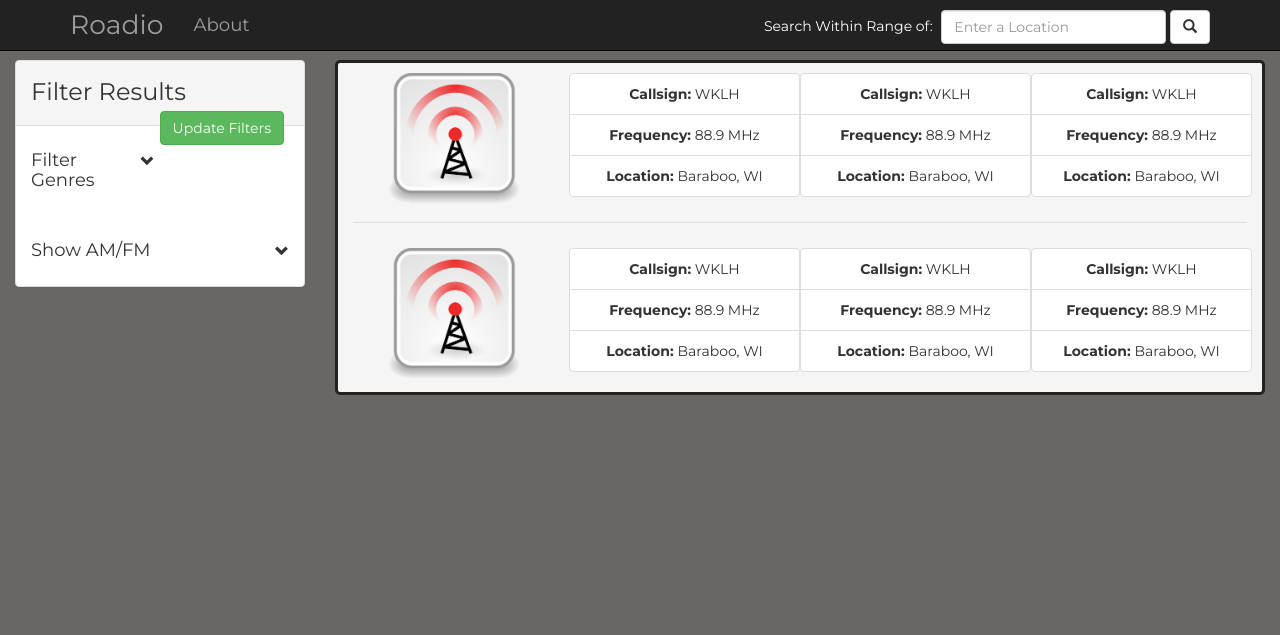
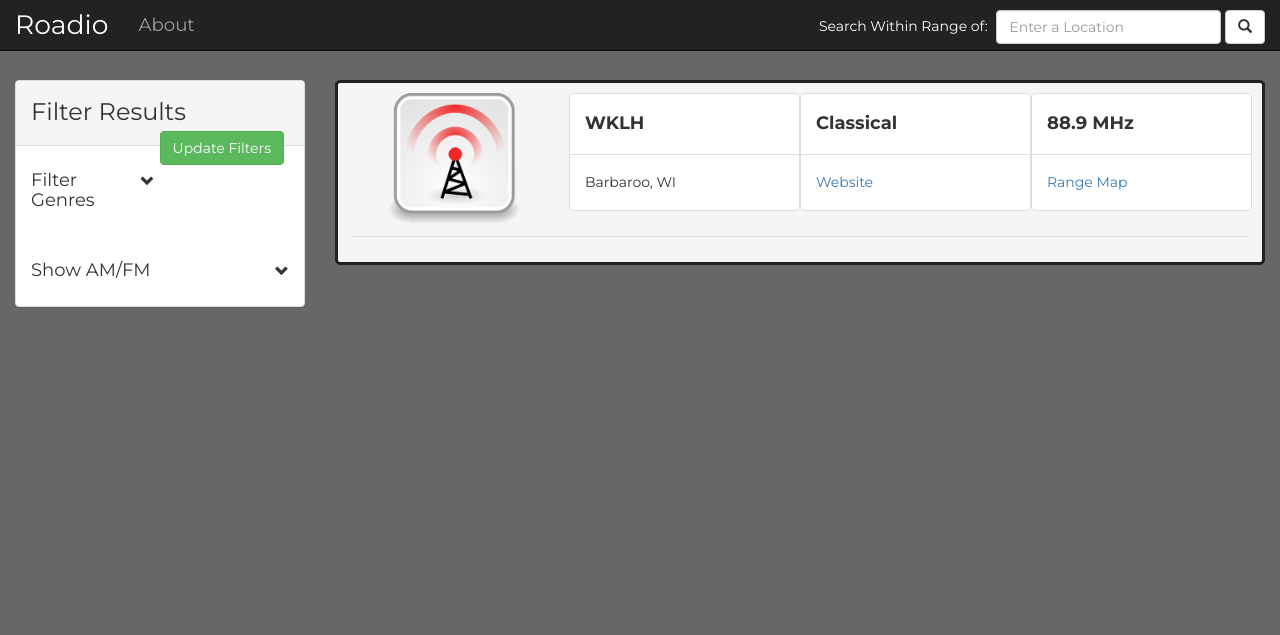
Before and after one commit to Chaseshak/Roadio, a PHP site: page /locationSearch.php in a window 1280 px wide. Shown: the top 635 px of the page. Run offline with PHP 8.4, Linux system fonts and the light colour scheme; data that the repository does not hold is empty; some libraries are stand-ins or nearby versions.

Commit message:
Dynamically running for-loop to populate search results.

```diff
--- a/CSS/locationSearch.css
+++ b/CSS/locationSearch.css
@@ -10,3 +10,7 @@
     border: 0;
     border-top:1px solid #e0e0e0;
 }
+
+#panelFilter:hover {
+    background-color: #e6e6e6
+}
--- a/JS/locationSearch.js
+++ b/JS/locationSearch.js
@@ -3,32 +3,33 @@ $('#lower-nav').affix({
 });
 
 window.onload = function(){
-    loadResults();
+    var results = loadResults();
     createFilters();
+    filters = [];
+    populateSearchResults(results, filters);
 };
 
 var possibleGenres = [];
 
 function loadResults() {
-
+    var results = [];
     for (var i = 1; i < fmData.length; i++) {
-
         callsign = fmData[i]['callsign'];
         toPrint = "";
+        results.push(fmData[i]);
         // Check if the possible filters are added yet, if not add them to the filter array
         if($.inArray(fmData[i]['primaryGenre'], possibleGenres) == -1) {
             possibleGenres.push(fmData[i]['primaryGenre']);
         }
-        for (var key in fmData[i]) { // to iterate through array
-            //document.write(key + ": " + fmData[i][key] + "|");
-            toPrint += fmData[i][key] + "|";
-
-        }
-        createRow(callsign, toPrint);
+        //for (var key in fmData[i]) { // to iterate through array
+        //    //document.write(key + ": " + fmData[i][key] + "|");
+        //    toPrint += fmData[i][key] + "|";
+        //}
+        //createRow(callsign, toPrint);
     }
-
     // sort the possible genres array
     possibleGenres.sort();
+    return results;
 }
 
 function createRow(index, toPrint){
@@ -51,7 +52,6 @@ function createRow(index, toPrint){
     rowDiv.appendChild(colDiv);
     var container = document.getElementById("container");
     container.appendChild(rowDiv);
-
 }
 
 function createFilters(){
@@ -82,6 +82,86 @@ function createFilters(){
     }
 }
 
+function populateSearchResults(results, filters){
+    // if no filters, display all results
+
+    if(filters.length == 0) {
+
+        for(i = 0; i < results.length; i++){
+
+
+            if(results[i]['callsign'].length != 0){ // make sure good data
+                // create row
+                var row = document.createElement("div");
+                row.className = "row";
+
+                // create first column
+                var iconDiv = document.createElement("div");
+                iconDiv.className = "hidden-xs col-sm-3";
+                iconDiv.style="padding: 0;";
+
+                var iconTag = document.createElement("img");
+                iconTag.src = "Resources/radioIcon.png";
+                iconTag.style = "max-height:140px; max-width: 134px;";
+
+                // add img tag to iconDiv and then add to row
+                iconDiv.appendChild(iconTag);
+                row.appendChild(iconDiv);
+
+               // create second column
+                var col2 = document.createElement("div");
+                col2.className = "col-xs-4 col-sm-3";
+                col2.style = "padding: 0";
+
+                // create ul
+                var ul1 = document.createElement("ul");
+                ul1.className = "list-group";
+
+                // create li item callsign
+                var liCall = document.createElement("li");
+                liCall.className = "list-group-item clearfix";
+                var callsign = document.createElement("h4");
+                callsign.className = "pull-left";
+                callsign.innerHTML = "<strong>" + results[i]['callsign'] + "</strong>";
+                // create li item location
+                var liLocation = document.createElement("li");
+                liLocation.className = "list-group-item clearfix";
+                var location = document.createElement("h5");
+                location.className = "pull-left";
+                var city = results[i]['city'].toLocaleLowerCase();
+                city = city.replace("_", " ");
+                city = capitalizeFirstLetter(city);
+                location.innerHTML = city + ", " + results[i]['state'];
+
+                // add all elements
+                liCall.appendChild(callsign);
+                liLocation.appendChild(location);
+                ul1.appendChild(liCall);
+                ul1.appendChild(liLocation);
+                col2.appendChild(ul1);
+                row.appendChild(col2);
+
+                // add row to container
+                var container = document.getElementById("containerResults");
+                container.appendChild(row);
+                // add hr
+                var hr = document.createElement("hr");
+                hr.className = "hr-location";
+                container.appendChild(hr);
+
+            }
+        }
+    }
+    // else display the appropriate filtered results
+    else{
+
+    }
+}
+
+function capitalizeFirstLetter(string){
+    return string.charAt(0).toUpperCase() + string.slice(1);
+}
+
 /**
  * Called when the filter genres dropdown is clicked and changes the glyphicon
  * appropriately to up or down.
--- a/locationSearch.php
+++ b/locationSearch.php
@@ -10,11 +10,11 @@
 
 <!-- Main container for results -->
 
-<div class="container-fluid" style="padding-top: 60px;">
+<div class="container-fluid" style="padding-top: 80px;">
     <div class="row">
         <div class="col-md-3">
             <!-- Begin Filter sidebar -->
-        <div id="sidebar" class="panel panel-default"
+        <div id="lowerNav" class="panel panel-default"
              data-spy="affix" data-offset-top="60" data-offset-bottom="400">
             <!-- Default panel contents -->
             <div class="panel-heading">
@@ -24,7 +24,7 @@
                 </ul>
             </div>
             <!-- Filters for genre container (Dynamically populated) -->
-            <div class="panel-body">
+            <div class="panel-body" id ="panelFilter">
                 <span data-toggle="collapse" href="#collapseFilters"
                     id="filterGlyph" class="glyphicon glyphicon-chevron-down pull-right"
                       aria-hidden="true" style="margin-top: 12px;" onclick="changeFilterIcon()"></span>
@@ -32,7 +32,7 @@
             </div> <!-- End container for filters by genre -->
             <div id="collapseFilters" class="panel-collapse collapse">
             </div>
-            <div class="panel-body">
+            <div class="panel-body" id="panelFilter">
                 <span id="filterGlyph2" data-toggle="collapse" href="#collapseAM_FM" onclick="changeFM_AMIcon()"
                       class="glyphicon glyphicon-chevron-down pull-right" aria-hidden="true" style="margin-top: 12px;"></span>
                 <h4 data-toggle="collapse" href="#collapseAM_FM" onclick="changeFM_AMIcon()">Show AM/FM</h4>
@@ -52,7 +52,7 @@
        </div>
         <!-- Container for search results (dynamically populated -->
         <div class="col-md-9" align="center">
-            <div class="container-fluid" id="container" style="border: 3px solid #222222; border-radius: 5px; background-color: #F5F5F5; padding-top: 10px;">
+            <div class="container-fluid" id="containerResults" style="border: 3px solid #222222; border-radius: 5px; background-color: #F5F5F5; padding-top: 10px;">
                 <!-- begin list result for displaying results -->
                 <div class="row">
                     <!-- Display the icon -->
@@ -61,90 +61,36 @@
                     </div>
                     <div class="col-xs-4 col-sm-3" style="padding: 0">
                         <ul class="list-group">
-                            <li class="list-group-item">
-                                <strong>Callsign:</strong> WKLH
+                            <li class="list-group-item clearfix">
+                                <h4 class="pull-left"><strong>WKLH</strong> </h4>
                             </li>
-                            <li class="list-group-item">
-                                <strong>Frequency:</strong> 88.9 MHz
-                            </li>
-                            <li class="list-group-item">
-                                <strong>Location: </strong>Baraboo, WI
+                            <li class="list-group-item clearfix">
+                                <h5 class="pull-left">Barbaroo, WI</h5>
                             </li>
                         </ul>
                     </div>
                     <div class="col-xs-4 col-sm-3" style="padding: 0">
                         <ul class="list-group">
-                            <li class="list-group-item">
-                                <strong>Callsign:</strong> WKLH
+                            <li class="list-group-item clearfix">
+                                <h4 class="pull-left"><strong>Classical</strong></h4>
                             </li>
-                            <li class="list-group-item">
-                                <strong>Frequency:</strong> 88.9 MHz
-                            </li>
-                            <li class="list-group-item">
-                                <strong>Location: </strong>Baraboo, WI
+                            <li class="list-group-item clearfix">
+                                <h5 class="pull-left"><a href="#">Website</a></h5>
                             </li>
                         </ul>
                     </div>
                     <div class="col-xs-4 col-sm-3" style="padding-right: 10px; padding-left:0px;">
                         <ul class="list-group">
-                            <li class="list-group-item">
-                                <strong>Callsign:</strong> WKLH
+                            <li class="list-group-item clearfix">
+                                <h4 class="pull-left"><strong>88.9 MHz</strong></h4>
                             </li>
-                            <li class="list-group-item">
-                                <strong>Frequency:</strong> 88.9 MHz
-                            </li>
-                            <li class="list-group-item">
-                                <strong>Location: </strong>Baraboo, WI
+                            <li class="list-group-item clearfix">
+                                <h5 class="pull-left"><a href="#">Range Map</a></h5>
                             </li>
                         </ul>
                     </div>
                 </div>
                 <hr class="hr-location">
-                <div class="row">
-                    <!-- Display the icon -->
-                    <div class="hidden-xs col-sm-3" style="padding: 0">
-                        <img src="Resources/radioIcon.png" style="max-height: 140px; max-width: 134px;">
-                    </div>
-                    <div class="col-xs-4 col-sm-3" style="padding: 0">
-                        <ul class="list-group">
-                            <li class="list-group-item">
-                                <strong>Callsign:</strong> WKLH
-                            </li>
-                            <li class="list-group-item">
-                                <strong>Frequency:</strong> 88.9 MHz
-                            </li>
-                            <li class="list-group-item">
-                                <strong>Location: </strong>Baraboo, WI
-                            </li>
-                        </ul>
-                    </div>
-                    <div class="col-xs-4 col-sm-3" style="padding: 0">
-                        <ul class="list-group">
-                            <li class="list-group-item">
-                                <strong>Callsign:</strong> WKLH
-                            </li>
-                            <li class="list-group-item">
-                                <strong>Frequency:</strong> 88.9 MHz
-                            </li>
-                            <li class="list-group-item">
-                                <strong>Location: </strong>Baraboo, WI
-                            </li>
-                        </ul>
-                    </div>
-                    <div class="col-xs-4 col-sm-3" style="padding-right: 10px; padding-left:0px;">
-                        <ul class="list-group">
-                            <li class="list-group-item">
-                                <strong>Callsign:</strong> WKLH
-                            </li>
-                            <li class="list-group-item">
-                                <strong>Frequency:</strong> 88.9 MHz
-                            </li>
-                            <li class="list-group-item">
-                                <strong>Location: </strong>Baraboo, WI
-                            </li>
-                        </ul>
-                    </div>
-                </div>
             </div>
         </div>
 
--- a/templates/include/header.php
+++ b/templates/include/header.php
@@ -24,7 +24,7 @@
 <body style="font-family: 'Montserrat', sans-serif; background-color: #686766">
 
 <nav class="navbar navbar-inverse navbar-fixed-top" role="navigation">
-    <div class="container">
+    <div class="container-fluid" style="padding-left:15px; padding-right: 15px; padding-top: 0;">
         <div class="navbar-header">
             <button type="button" class="navbar-toggle" data-toggle="collapse" data-target="#navTop">
                 <span class="sr-only">Toggle navigation</span>
```
